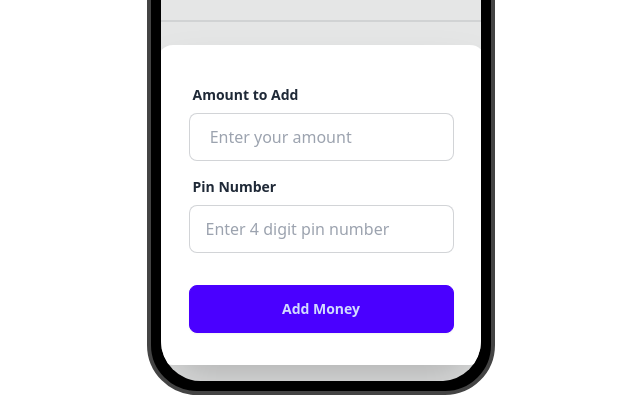
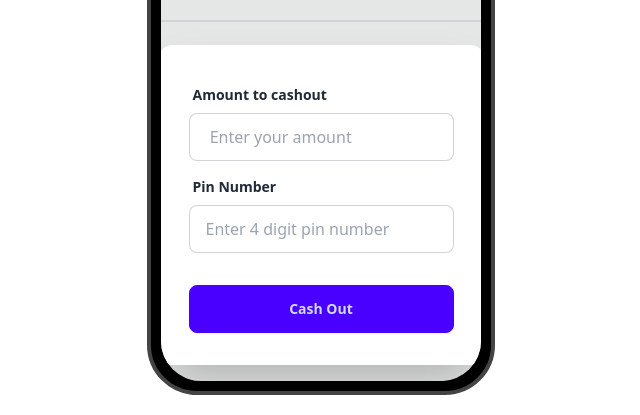
Before and after one commit to Litonuddinnil/Payoo-MFS-Resources, a plain HTML site: page payoo.html in a window 1280 px wide. Both pictures are taken after a click on the button "Cash Out". Shown: the part 217-632 px from the top of the page, 319-959 px from the left. Drawn offline with nearby package versions, Linux system fonts and the light colour scheme.

Commit message:
complete comercial website

```diff
--- a/payoo.html
+++ b/payoo.html
@@ -27,13 +27,13 @@
                   </div>
                   <div class="divider"></div>
                      <div>
-                      <button class="btn btn-sm">Add Money</button>
-                      <button class="btn btn-sm">Cash Out</button>
+                      <button id="btn-add-money" class="btn btn-sm">Add Money</button>
+                      <button id="btn-show-cashOut" class="btn btn-sm">Cash Out</button>
                      </div>
                      <div class="divider"></div>
                      <div>
                       <!-- add  money start -->
-                      <div class=" card bg-base-100 w-full max-w-sm shrink-0 shadow-2xl">
+                      <div id="add-money-from" class=" card bg-base-100 w-full max-w-sm shrink-0 shadow-2xl">
                         <form class="card-body ">
                           <div class="form-control">
                             <label class="label">
@@ -55,7 +55,7 @@
                       </div>
                        <!-- add money end -->
                       <!-- cash out start -->
-                      <div class="hidden card bg-base-100 w-full max-w-sm shrink-0 shadow-2xl">
+                      <div id="cash-out-from" class="hidden card bg-base-100 w-full max-w-sm shrink-0 shadow-2xl">
                         <form class="card-body ">
                           <div class="form-control">
                             <label class="label">
--- a/scripts/cashout.js
+++ b/scripts/cashout.js
@@ -1,3 +1,4 @@
+
     document.getElementById('btn-money-cashOut').addEventListener('click',function(event){
         event.preventDefault();
         const amountCashOut =document.getElementById('amount-number-cashOut').value;
--- a/scripts/feature.js
+++ b/scripts/feature.js
@@ -1 +1,9 @@
-console.log('i am add')
+document.getElementById('btn-show-cashOut').addEventListener('click',function(){
+    document.getElementById('cash-out-from').classList.remove('hidden');
+   document.getElementById('add-money-from').classList.add('hidden');
+
+})
+document.getElementById('btn-add-money').addEventListener('click',function(){
+    document.getElementById('cash-out-from').classList.add('hidden');
+    document.getElementById('add-money-from').classList.remove('hidden');
+})
--- a/scripts/script.js
+++ b/scripts/script.js
@@ -14,7 +14,7 @@
     // this is temporary.yo should don't like this.
     if(phoneNumber==='01309623416' && pinNumber==='1234'){
         console.log("you login successfully.");
-        window.location.href ='/Payoo-MFS-Resources/payoo.html';
+        window.location.href ='/payoo.html'; ///Payoo-MFS-Resources--->github problem fixed this is a url the payoo-repojotory
         // step 5 == alow user to use the website
     }
     else{
```
Lines whose indentation alone changed are shown as unchanged.
